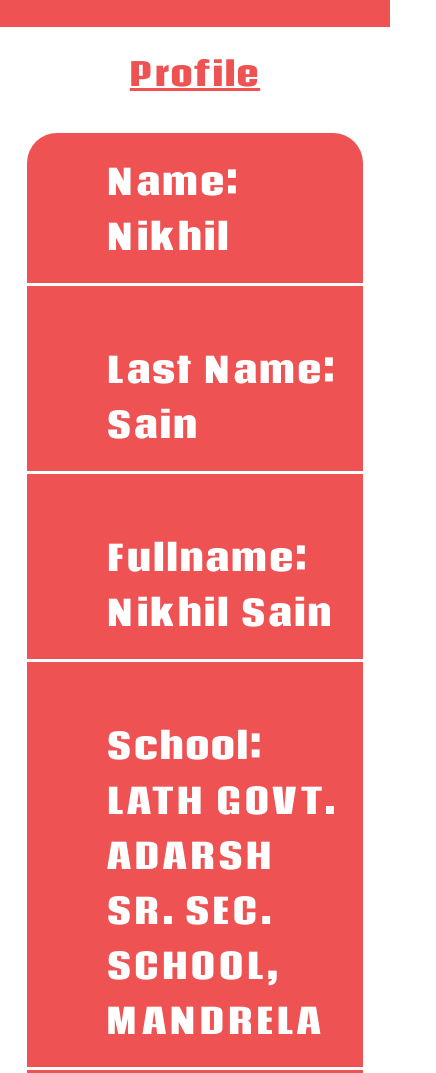
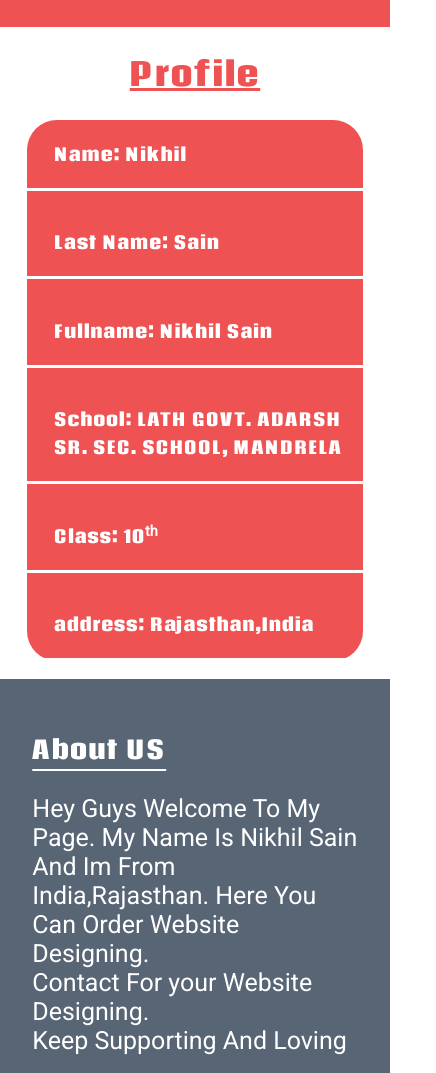
Before and after one commit to nikhilwebdeveloper/portfolio, a plain HTML site: page index.html in a window 390 px wide. Shown: the part 1945-3018 px from the top of the page, 436 px wide, since content can reach past the window. Drawn offline with Linux system fonts and the light colour scheme.

Commit message:
Update style.css

```diff
--- a/css/style.css
+++ b/css/style.css
@@ -240,6 +240,13 @@ body{
         padding-top: 20px;
         padding-bottom: 20px;
     }
+    #profile-info{
+        /* font-size: 24; */
+        font-size: 15px;
+    }
+    #profile-info h3{
+        padding-left: 27px;
+    }
 }
 
 /* mobile menu */
```
